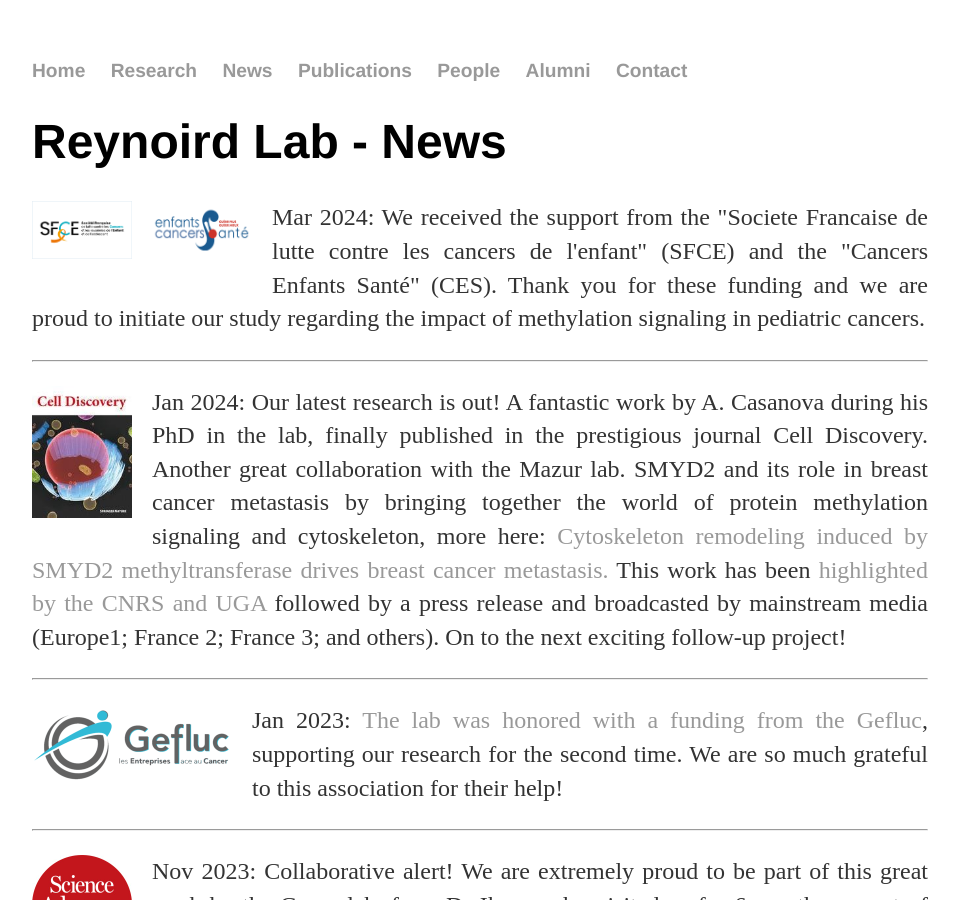
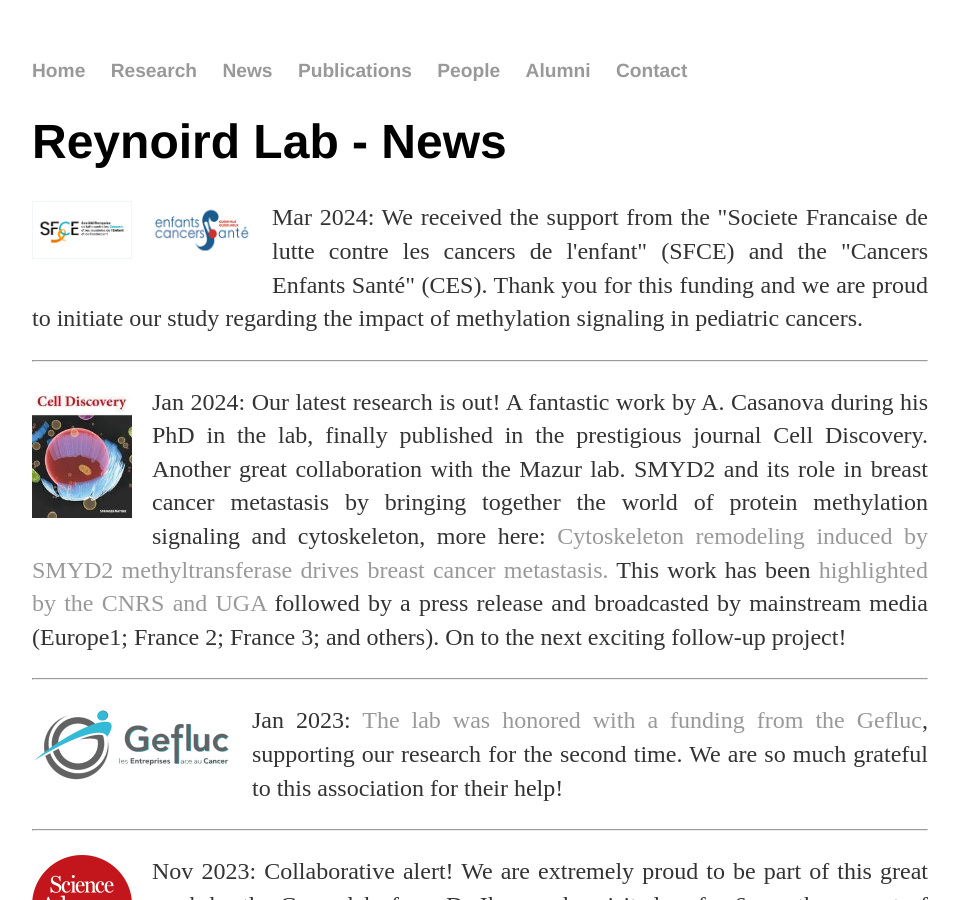
Before and after one commit to Reynoird-Lab/Reynoird-lab.github.io, a Jekyll site: the page built from News/index.html, in a window 1280 px wide and 900 px high. Shown: the whole window, without its empty margins (160-1119 px from the left). Built offline with Jekyll 4.4.1, drawn with Linux system fonts in a browser that asks for light colours; Markdown is read by kramdown in place of the engine named in the settings.

Commit message:
Update index.html

```diff
--- a/News/index.html
+++ b/News/index.html
@@ -9,7 +9,7 @@
 <div class="div-categoryContainer">
     <img src="https://reynoird-lab.github.io/Images/SFCE.png" title="SFCE" width="100" style="margin: 0px 20px 10px 0px;" class="picture-left"> <img src="https://reynoird-lab.github.io/Images/CES.png" title="CES" width="100" style="margin: 0px 20px 10px 0px;" class="picture-left">
   	<div class="paragraph-right">
-	  <p align="justify"> Mar 2024: We received the support from the "Societe Francaise de lutte contre les cancers de l'enfant" (SFCE) and the "Cancers Enfants Santé" (CES). Thank you for these funding and we are proud to initiate our study regarding the impact of methylation signaling in pediatric cancers.</div>
+	  <p align="justify"> Mar 2024: We received the support from the "Societe Francaise de lutte contre les cancers de l'enfant" (SFCE) and the "Cancers Enfants Santé" (CES). Thank you for this funding and we are proud to initiate our study regarding the impact of methylation signaling in pediatric cancers.</div>
 </div>
 
 <hr>
```
